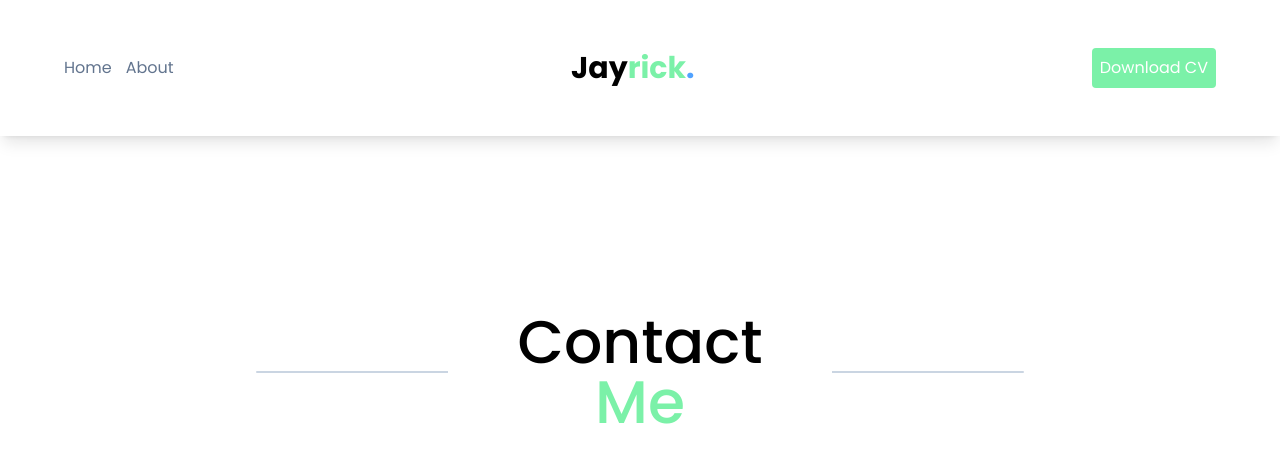
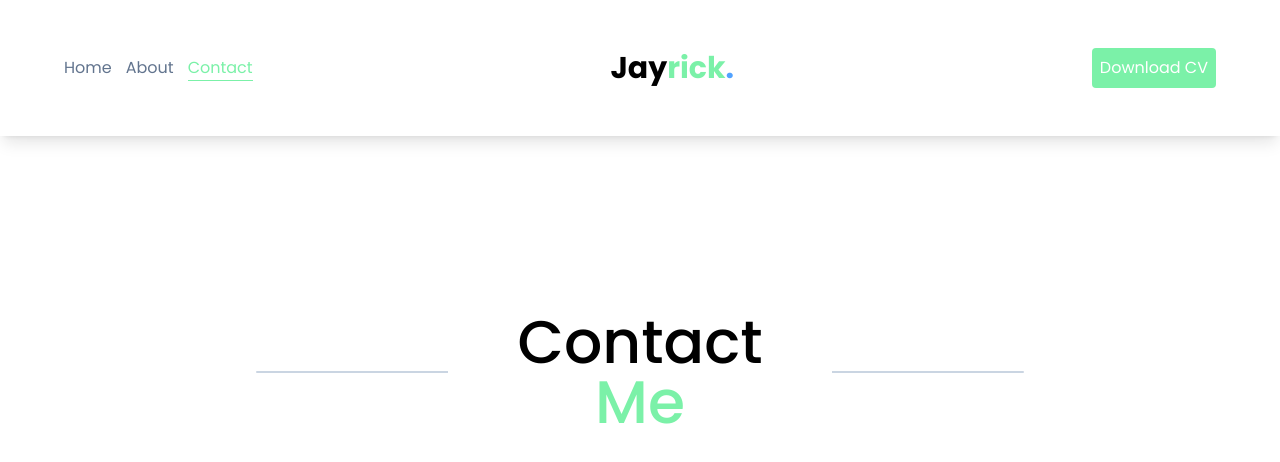
Before and after one commit to jayrick-test/my-nextjs-portfolio, a Next.js app: page /contact in a window 1280 px wide. Shown: the top 462 px of the page. Built offline with nearby package versions, Linux system fonts and the light colour scheme.

Commit message:
Added link for contact page

```diff
--- a/app/_sections/top-navbar.tsx
+++ b/app/_sections/top-navbar.tsx
@@ -25,13 +25,23 @@ const TopNavbar = () => {
           </Link>
           <Link
             href="/about"
-            className={`inline-block text-slate-500 hover:text-green-300 hover:border-b hover:border-green-300 transition-all duration-75 ease-in-out ${
+            className={`inline-block hover:text-green-300 hover:border-b hover:border-green-300 transition-all duration-75 ease-in-out ${
               isActive("/about")
                 ? "text-green-300 border-b border-green-300"
                 : "text-slate-500"
             }`}
           >
             About
+          </Link>
+          <Link
+            href="/contact"
+            className={`inline-block hover:text-green-300 hover:border-b hover:border-green-300 transition-all duration-75 ease-in-out ${
+              isActive("/contact")
+                ? "text-green-300 border-b border-green-300"
+                : "text-slate-500"
+            }`}
+          >
+            Contact
           </Link>
         </nav>
         <Link href="/" className="inline-block text-3xl font-bold">
--- a/app/contact/page.tsx
+++ b/app/contact/page.tsx
@@ -1,4 +1,10 @@
+import { Metadata } from "next";
 import { Contact } from "./_sections/contact";
+
+export const metadata: Metadata = {
+  title: "Contact Me | Contact",
+  description: "Contact Me Page",
+};
 
 export default function Page() {
   return <Contact />;
```
